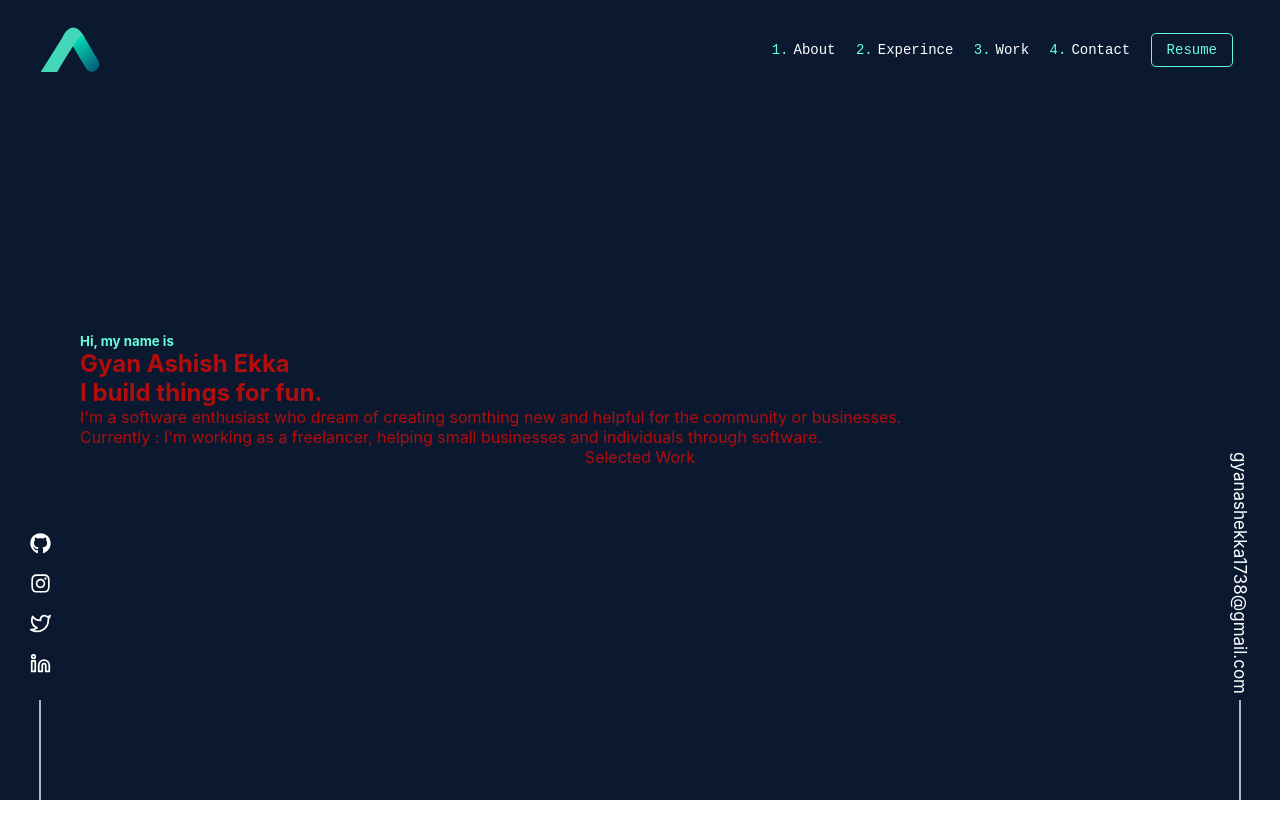
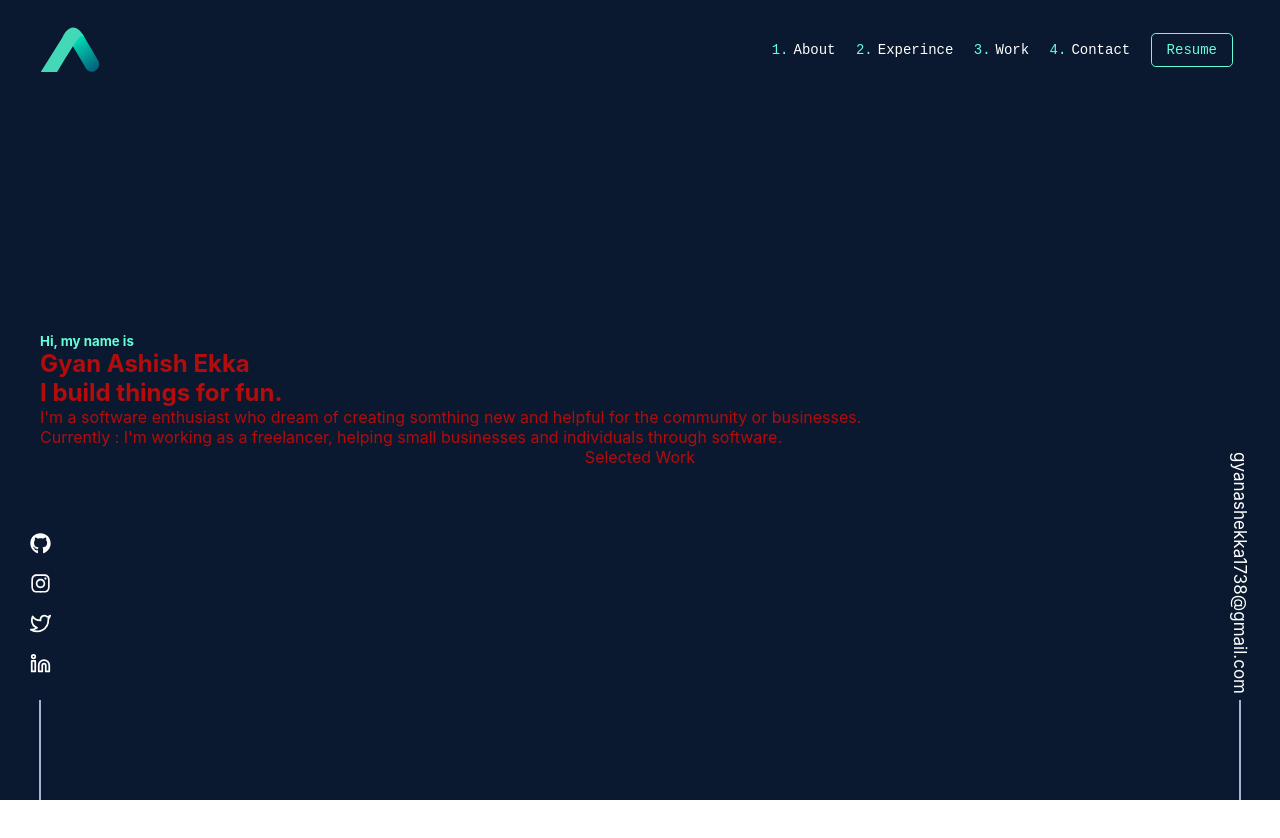
Before and after one commit to gyanAsh/personal-website, a React (Create React App) app: page / in a window 1280 px wide. Shown: the top 838 px of the page. Built offline with nearby package versions, Linux system fonts and the light colour scheme.

Commit message:
Style added

```diff
--- a/src/Components/Pages/Home/Home.module.css
+++ b/src/Components/Pages/Home/Home.module.css
@@ -6,7 +6,7 @@
 
 }
 .introContainer{
-    width:70em;
+    width:75em;
 }
 
 .introContainer h5{
```
